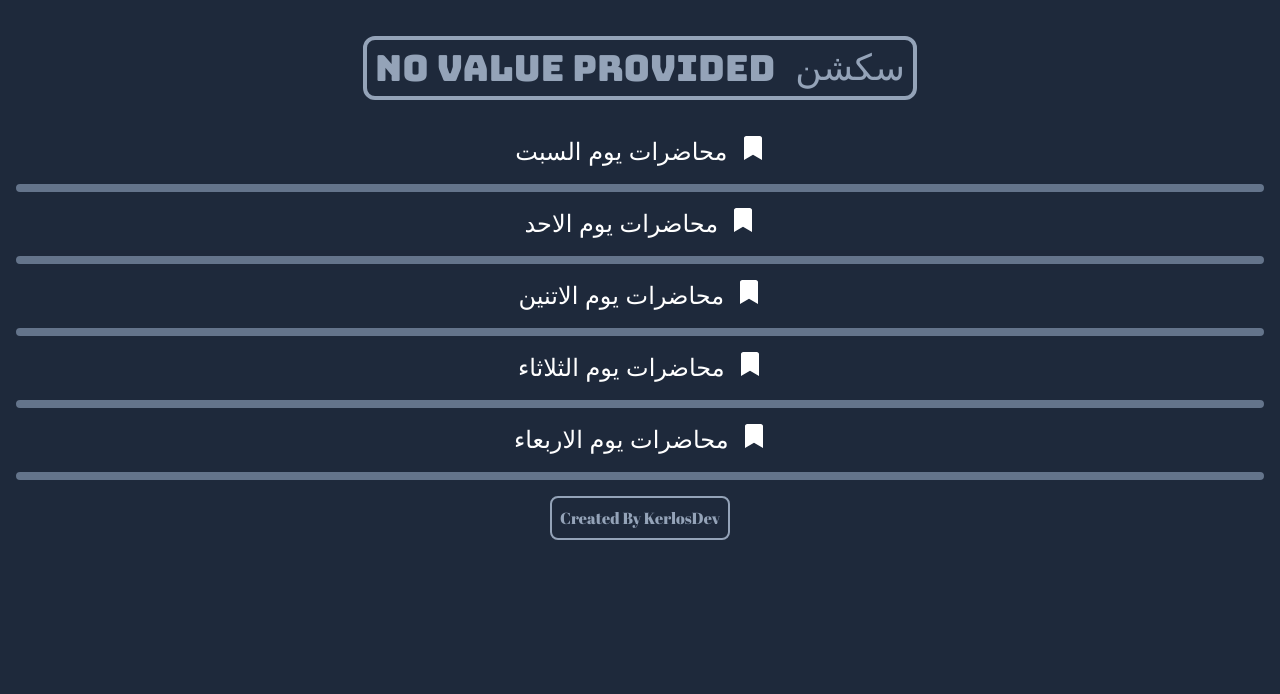
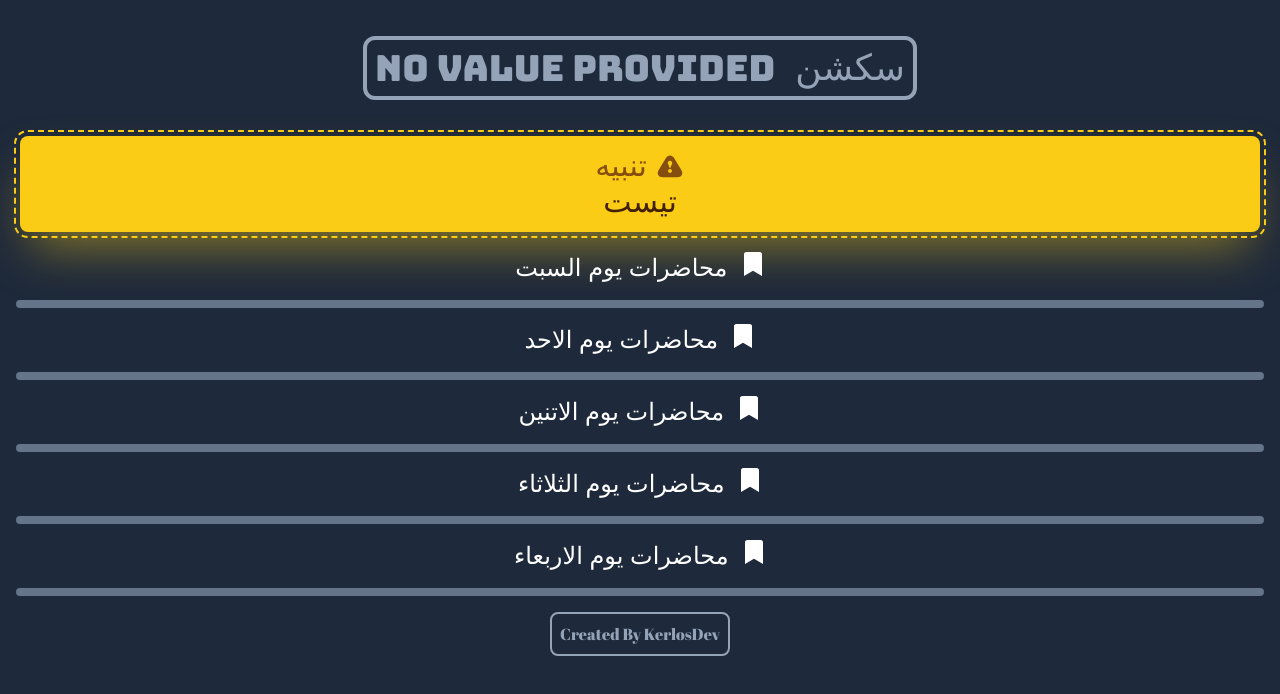
Before and after one commit to kerloshany3/mnuv2, a Next.js app: page /result in a window 1280 px wide. Shown: the top 694 px of the page. Built offline with nearby package versions, Linux system fonts and the light colour scheme.

Commit message:
add noti

```diff
--- a/app/data.js
+++ b/app/data.js
@@ -1,4 +1,11 @@
 // data.js
+
+export const tanbeh = {
+/*     massege: " تنبيه كل سكاشن الماث في مبني G الدور التاني ",
+ */    danger: true,
+       massege: "تيست"
+}
+
 export const dataofcollegesapt = [
     {
         id: 1,
@@ -1643,7 +1650,7 @@ export const dataofcollegearba = [
                 time: 11,
                 location: "T01 مبني F الدور التالت"
             },
-             {
+            {
                 id: 2,
                 name: "محاضرة اقتصاديات الحوسبة",
                 time: 1,
--- a/app/result/page.jsx
+++ b/app/result/page.jsx
@@ -1,8 +1,9 @@
 
 
 
-import { dataofcollegesapt, dataofcollegehad, dataofcollegemond, dataofcollegetlat, dataofcollegearba } from '../data';
+import { dataofcollegesapt, dataofcollegehad, dataofcollegemond, dataofcollegetlat, dataofcollegearba, tanbeh } from '../data';
 import { FaBookmark } from "react-icons/fa";
+import { TiWarning } from "react-icons/ti";
 
 
 const page = ({ searchParams }) => {
@@ -21,34 +22,29 @@ const page = ({ searchParams }) => {
     const section3 = dataofcollegetlat.find(item => item.id === numSec);
     const section4 = dataofcollegearba.find(item => item.id === numSec);
 
-
-
-
-
-        console.log(numSec)
-
-
-
+    const tanbehgreen = 'flex text-green-800 text-green-900 place-items-center m-auto justify-center gap-2'
+    const tanbehyellow = 'flex text-yellow-800 place-items-center m-auto justify-center gap-2'
 
 
     return (
 
-
-
-
-
-
-
         <div className=' font-arabicUI'>
-
-
-
-
-
-
             <div >
                 <h2 className=' font-arabicUI text-slate-400 text-4xl border-4 border-slate-400  w-fit p-2 m-auto flex justify-center rounded-xl my-9'> <span className='font-bungee'>{numSec}</span>&nbsp; سكشن</h2>
 
+                {tanbeh.massege ?
+                    <h2 className={tanbeh.danger ? "bg-yellow-400  outline-dashed outline-2 outline-offset-4 outline-yellow-400 text-yellow-950 font-arabicUI text-3xl mx-5 rounded-lg p-3 my-5 shadow-2xl shadow-yellow-400/50 text-wrap justify-center m-auto text-center " : "bg-green-500 outline-dashed outline-2 outline-offset-4 outline-green-400 font-arabicUI text-3xl mx-5 rounded-lg p-3 my-5 shadow-2xl shadow-green-500/50  text-green- text-wrap justify-center m-auto text-center "} >
+
+                        <div className={!tanbeh.danger ? tanbehgreen : tanbehyellow} >
+                            <span> تنبيه </span>
+                            <TiWarning />
+
+                        </div>
+
+                        {tanbeh.massege}
+
+                    </h2>
+                    : ""}
 
 
 
```
